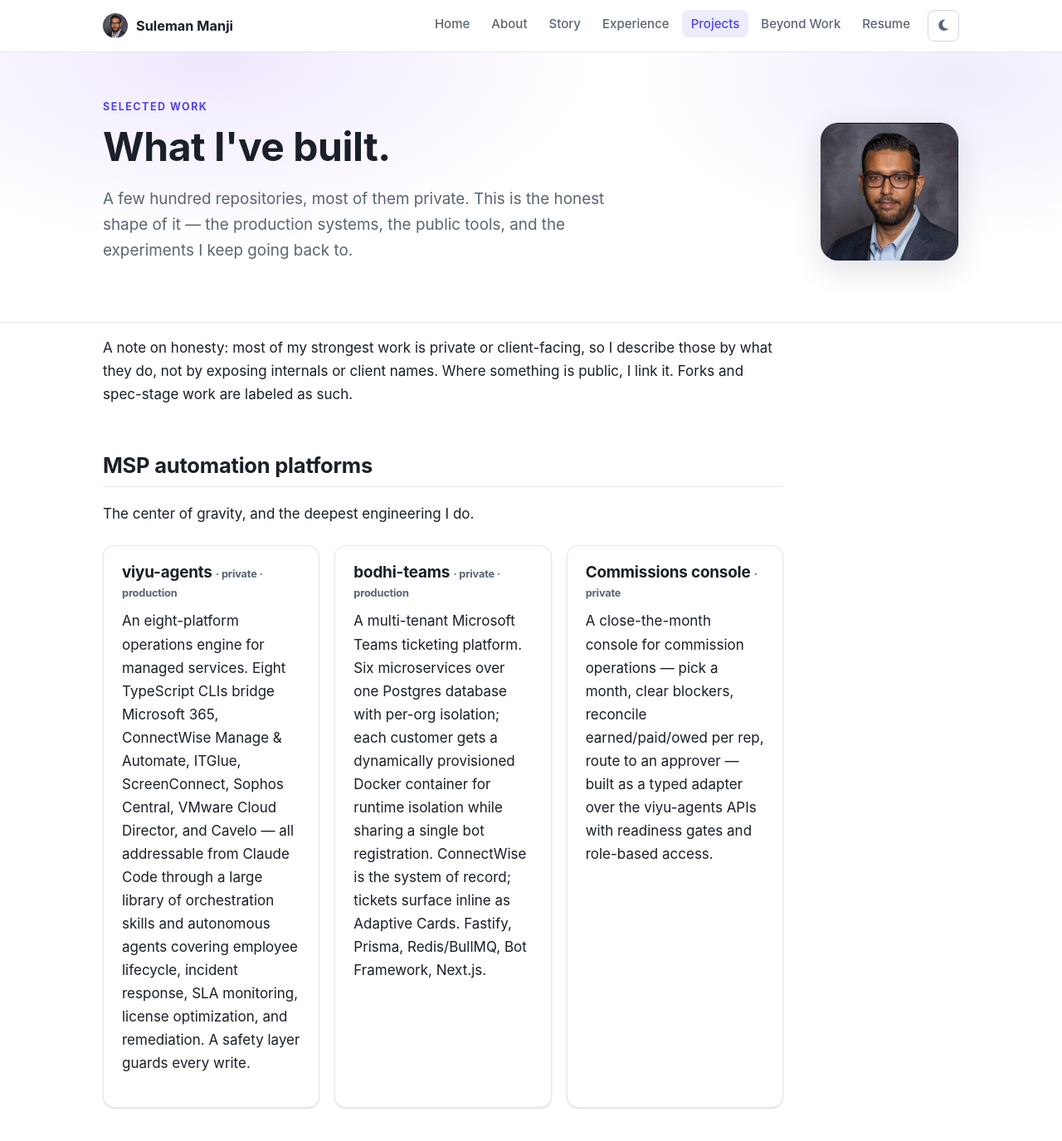
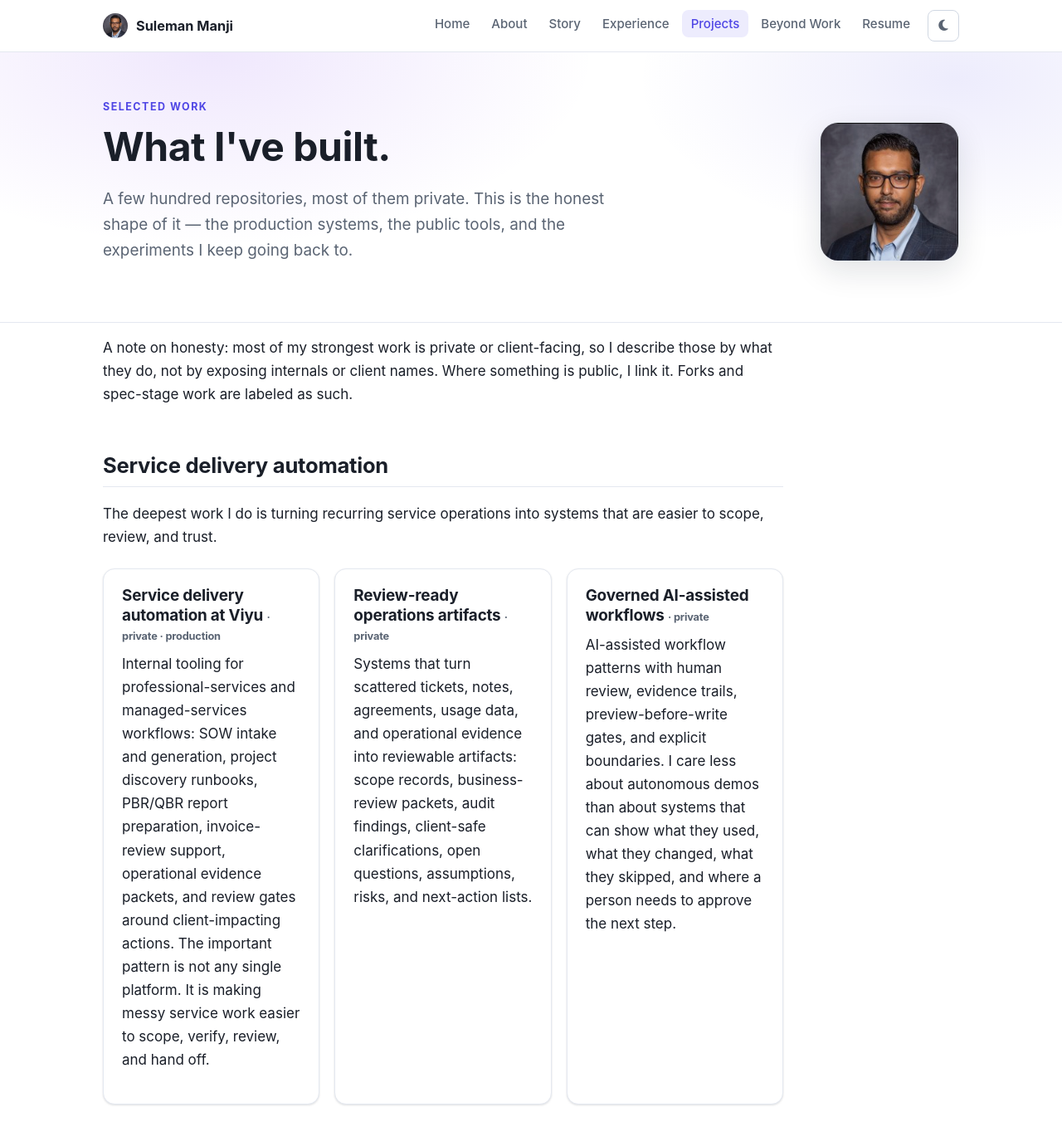
Before and after one commit to ssmanji89/sulemanji-port, a Jekyll site: the page built from projects.md, in a window 1280 px wide and 1400 px high. Shown: the top 1375 px of the window at 83% size. Built offline with Jekyll 4.4.1, drawn with Linux system fonts in a browser that asks for light colours.

Commit message:
content: reframe Viyu projects section
Replace the public Projects lead section with process-focused Viyu
service-delivery automation language and remove private project/system
references from that section.

Co-Authored-By: Codex Opus 4.6 <noreply@anthropic.com>

```diff
--- a/projects.md
+++ b/projects.md
@@ -10,22 +10,22 @@ hero_lede: "A few hundred repositories, most of them private. This is the honest
 
 A note on honesty: most of my strongest work is private or client-facing, so I describe those by what they do, not by exposing internals or client names. Where something is public, I link it. Forks and spec-stage work are labeled as such.
 
-## MSP automation platforms
+## Service delivery automation
 
-The center of gravity, and the deepest engineering I do.
+The deepest work I do is turning recurring service operations into systems that are easier to scope, review, and trust.
 
 <div class="card-grid" markdown="0">
   <div class="proj">
-    <h3>viyu-agents <span class="proj-meta">· private · production</span></h3>
-    <p>An eight-platform operations engine for managed services. Eight TypeScript CLIs bridge Microsoft 365, ConnectWise Manage &amp; Automate, ITGlue, ScreenConnect, Sophos Central, VMware Cloud Director, and Cavelo — all addressable from Claude Code through a large library of orchestration skills and autonomous agents covering employee lifecycle, incident response, SLA monitoring, license optimization, and remediation. A safety layer guards every write.</p>
+    <h3>Service delivery automation at Viyu <span class="proj-meta">· private · production</span></h3>
+    <p>Internal tooling for professional-services and managed-services workflows: SOW intake and generation, project discovery runbooks, PBR/QBR report preparation, invoice-review support, operational evidence packets, and review gates around client-impacting actions. The important pattern is not any single platform. It is making messy service work easier to scope, verify, review, and hand off.</p>
   </div>
   <div class="proj">
-    <h3>bodhi-teams <span class="proj-meta">· private · production</span></h3>
-    <p>A multi-tenant Microsoft Teams ticketing platform. Six microservices over one Postgres database with per-org isolation; each customer gets a dynamically provisioned Docker container for runtime isolation while sharing a single bot registration. ConnectWise is the system of record; tickets surface inline as Adaptive Cards. Fastify, Prisma, Redis/BullMQ, Bot Framework, Next.js.</p>
+    <h3>Review-ready operations artifacts <span class="proj-meta">· private</span></h3>
+    <p>Systems that turn scattered tickets, notes, agreements, usage data, and operational evidence into reviewable artifacts: scope records, business-review packets, audit findings, client-safe clarifications, open questions, assumptions, risks, and next-action lists.</p>
   </div>
   <div class="proj">
-    <h3>Commissions console <span class="proj-meta">· private</span></h3>
-    <p>A close-the-month console for commission operations — pick a month, clear blockers, reconcile earned/paid/owed per rep, route to an approver — built as a typed adapter over the viyu-agents APIs with readiness gates and role-based access.</p>
+    <h3>Governed AI-assisted workflows <span class="proj-meta">· private</span></h3>
+    <p>AI-assisted workflow patterns with human review, evidence trails, preview-before-write gates, and explicit boundaries. I care less about autonomous demos than about systems that can show what they used, what they changed, what they skipped, and where a person needs to approve the next step.</p>
   </div>
 </div>
 
```
